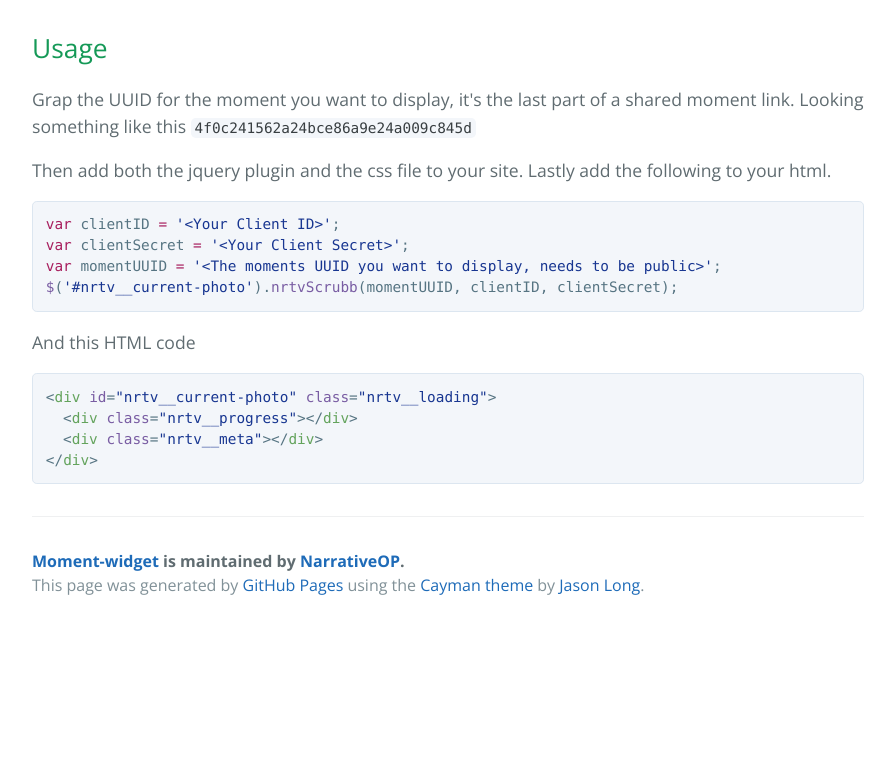
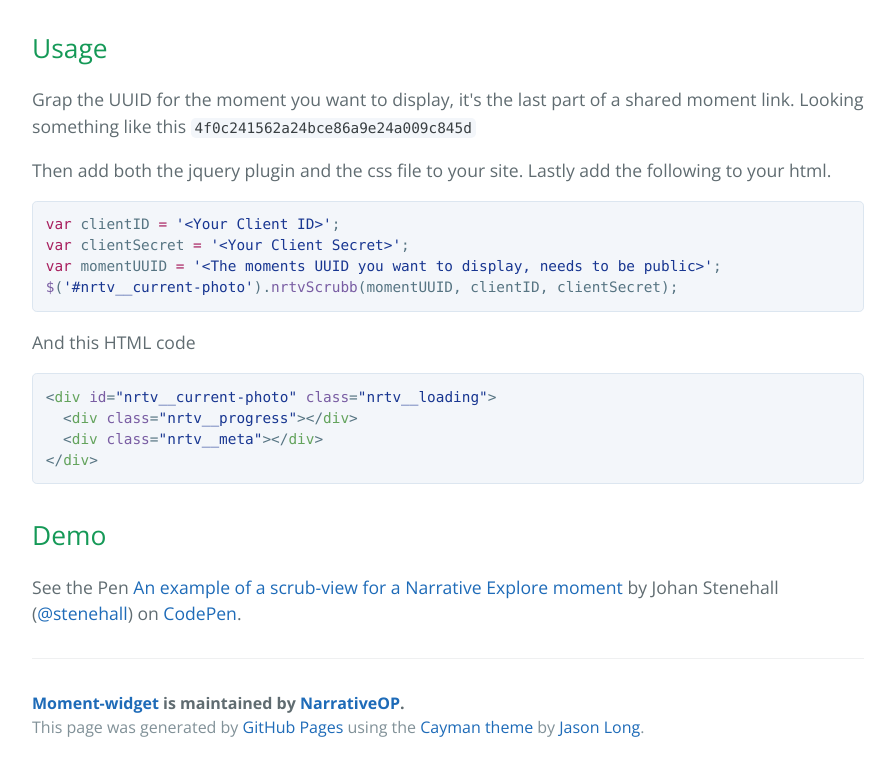
Before and after one commit to NarrativeOP/moment-widget, a plain HTML site: page index.html in a window 1280 px wide. Shown: the part 806-1577 px from the top of the page, without its empty margins (192-1087 px from the left). Before the commit the page ends 1435 px from the top, so only its background shows below. Drawn offline with nearby package versions, Linux system fonts and the light colour scheme; a script that the page names is missing.

Commit message:
Add demo

```diff
--- a/index.html
+++ b/index.html
@@ -56,6 +56,11 @@
   &lt;<span class="pl-ent">div</span> <span class="pl-e">class</span>=<span class="pl-s"><span class="pl-pds">"</span>nrtv__meta<span class="pl-pds">"</span></span>&gt;&lt;/<span class="pl-ent">div</span>&gt;
 &lt;/<span class="pl-ent">div</span>&gt;</pre></div>
 
+<h2>
+<a id="demo" class="anchor" href="#demo" aria-hidden="true"><span aria-hidden="true" class="octicon octicon-link"></span></a>Demo</h2>
+      <p data-height="514" data-theme-id="9641" data-slug-hash="RrMzJY" data-default-tab="result" data-user="stenehall" class='codepen'>See the Pen <a href='http://codepen.io/stenehall/pen/RrMzJY/'>An example of a scrub-view for a Narrative Explore moment</a> by Johan Stenehall (<a href='http://codepen.io/stenehall'>@stenehall</a>) on <a href='http://codepen.io'>CodePen</a>.</p>
+      <script async src="https://assets.codepen.io/assets/embed/ei.js"></script>
+
       <footer class="site-footer">
         <span class="site-footer-owner"><a href="https://github.com/NarrativeOP/moment-widget">Moment-widget</a> is maintained by <a href="https://github.com/NarrativeOP">NarrativeOP</a>.</span>
 
```
